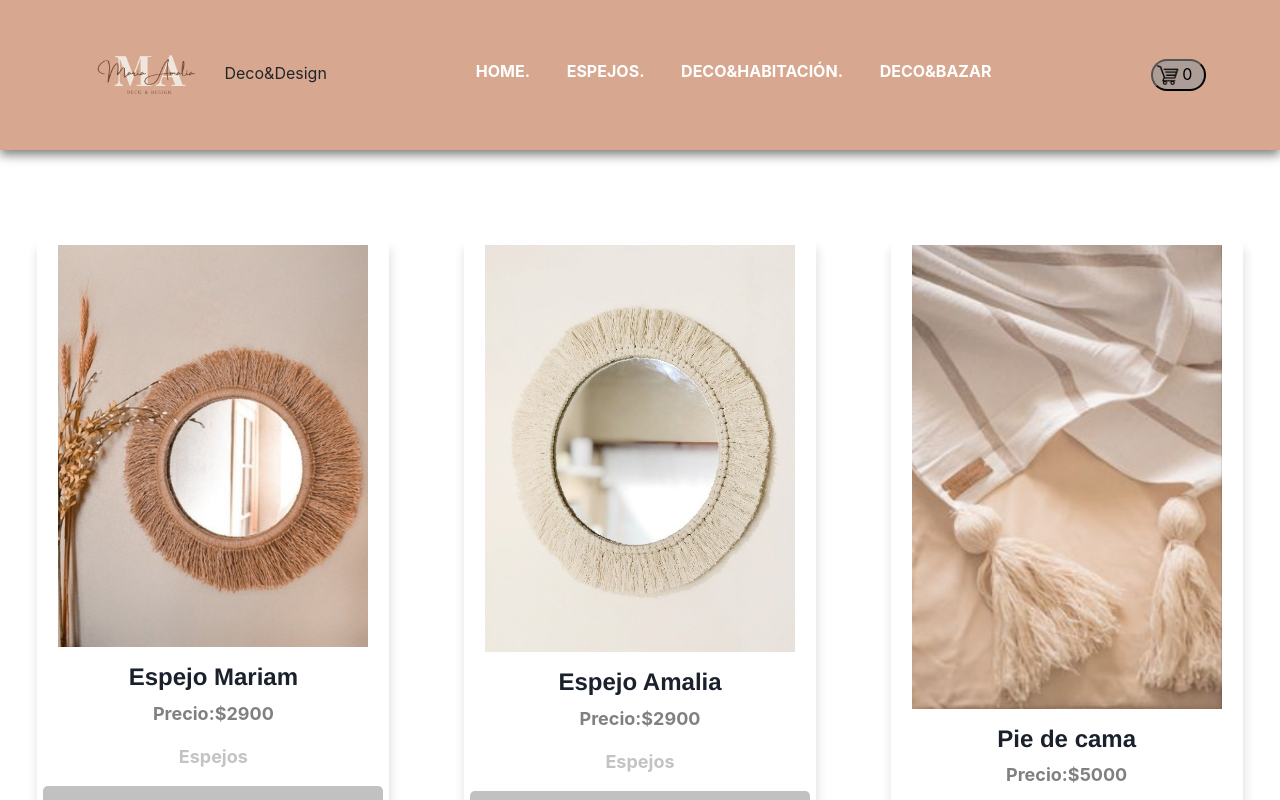
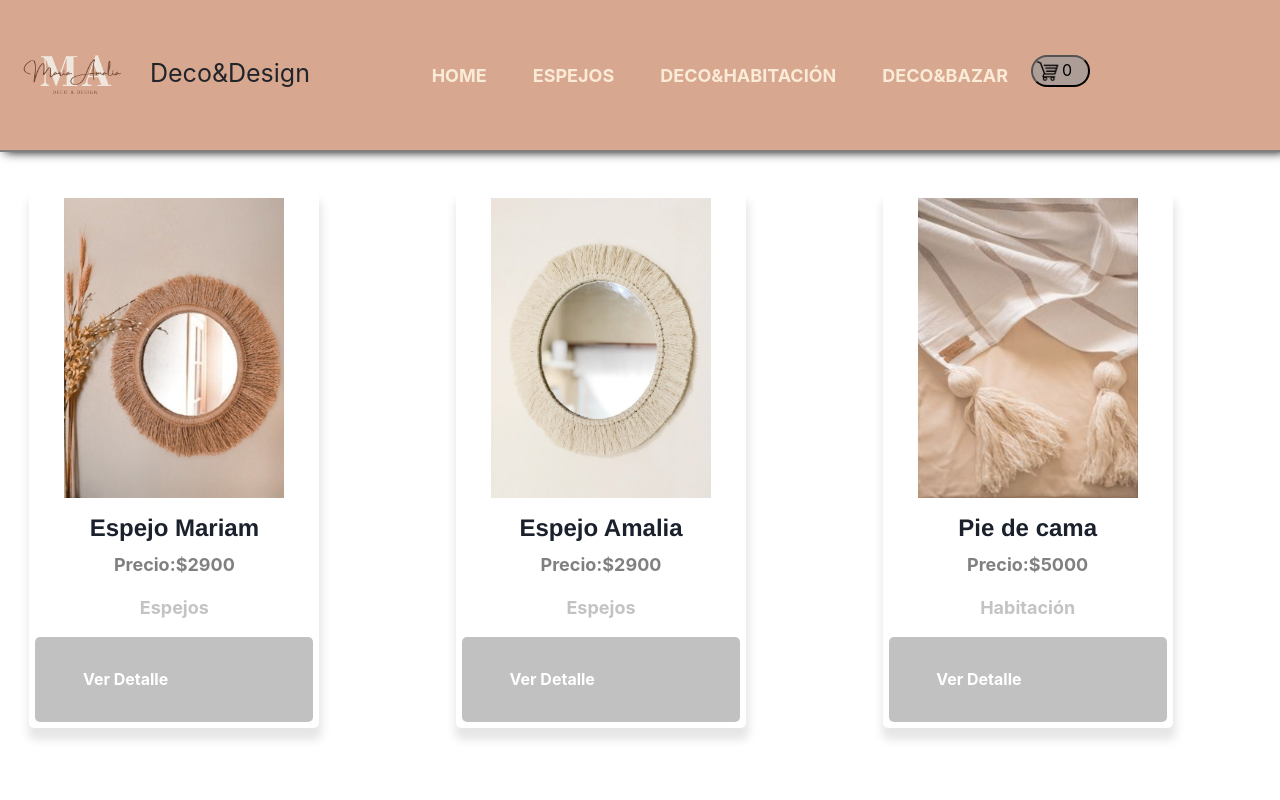
Before and after one commit to maritamalaj/proyecto-react, a React (Create React App) app: page / in a window 1280 px wide. Shown: the top 800 px of the page. Built offline with nearby package versions, Linux system fonts and the light colour scheme.

Commit message:
PreEntrega2 + Malajovich

```diff
--- a/src/asyncMock.js
+++ b/src/asyncMock.js
@@ -85,7 +85,7 @@ export const getProducts = ()=> {
         setTimeout (() => {
             resolve (products)
 
-        }, 2000)
+        }, 1000)
 
     })
  }
@@ -96,7 +96,7 @@ export const getProductById = (id) => {
             resolve(products.find(prod => prod.id === id))
 
 
-        },2000);
+        },1000);
     })
 }
 
@@ -104,6 +104,6 @@ export const getProductsByCategory = (categoryId) => {
     return new Promise (resolve => {
         setTimeout(() => {
             resolve(products.filter(prod => prod.category === categoryId))
-        }, 2000)
+        }, 1000)
     })
 }
--- a/src/components/CartWidget/CartWidget.css
+++ b/src/components/CartWidget/CartWidget.css
@@ -7,9 +7,10 @@
 
 .carrito button {
     background: rgba(155, 153, 153, 0.712);
-    padding-right: 0.7rem;
+    padding-right: 1rem;
     border-radius: 40px ;
     float: right;
+
 }
 
 .imagenCarrito {
--- a/src/components/Item/Item.css
+++ b/src/components/Item/Item.css
@@ -16,16 +16,16 @@
 
 }
 .productos{
-    padding: 5rem 1rem;
-    margin: 103px auto;
+    padding: 2rem 1rem;
+    margin: 8px auto;
     display: grid;
-    grid-template-columns: repeat(auto-fit, minmax(22rem, 1fr));
+    grid-template-columns: repeat(auto-fit, minmax(23rem, 2fr));
     gap: 3rem 2rem;
     box-sizing: border-box ;
 }
 .producto{
     display: flex;
-    width: 100%;
+    width: 290px;
     flex-direction: column;
     align-items: center;
     box-shadow: 1px 10px 10px 2px rgba(0, 0, 0, 0.1);
@@ -38,7 +38,8 @@
     ;
 }
 .producto__img img{
-    width: 310px;
+    width: 220px;
+    height: 300px;
 }
 .producto__footer{
     padding: 1rem;
--- a/src/components/ItemDetailContainer/ItemDetailContainer.js
+++ b/src/components/ItemDetailContainer/ItemDetailContainer.js
@@ -7,28 +7,30 @@ import { useParams } from 'react-router-dom'
 
 const ItemDetailContainer = () => {
   const [product, setProduct] = useState([])
-  const [loading, setLoading] = useState(true)
-
+  const [loading, setLoading] = useState(false)
   const { productId } = useParams()
 
 
     useEffect(() => {
-        getProductById(productId).then((response)=>{
-            setProduct(response)
-        }).finally(()=>{
-            setLoading(false)
+        getProductById(productId)
+           .then((response)=>setProduct(response))
+           .catch((error) => console.log(error))
+           .finally(()=>{
+            setLoading(true);
         })
     }, [productId])
 
-    if(loading){
-        return <Loader />
-    };
 
-  return (
+
+   return (
     <div className='itemDetailContainer'>
-       <h1>DETALLE DEL PRODUCTO</h1>
+      {loading? (
+
         <ItemDetail key={product.id} {...product} />
-    </div>
+      ):(
+        <Loader/>
+      )}
+      </div>
   )
 }
 
--- a/src/components/ItemListContainer/ItemListContainer.js
+++ b/src/components/ItemListContainer/ItemListContainer.js
@@ -4,35 +4,43 @@ import ItemList from '../ItemList/ItemList'
 import './ItemListContainer.css'
 import { useParams } from 'react-router-dom'
 import Loader from '../Loader/Loader';
+const ItemListContainer = (props) => {
 
-const ItemListContainer=()=> {
+
   const[products, setProducts]=useState([])
-  const [loading, setLoading] = useState (true)
+  const { categoryId } = useParams()
+  const [loading, setLoading] = useState (false)
 
-  const { categoryId } = useParams()
 
   useEffect(() =>{
-    const asyncFunction = categoryId ? getProductsByCategory : getProducts
-
-    asyncFunction (categoryId).then(response =>{
-        setProducts (response)
-      }).finally(()=>{
-          setLoading (false)
-      })
-    },[categoryId])
+    /*const asyncFunction = categoryId ? getProductsByCategory : getProducts*/
+    setLoading(false);
+    if (categoryId){
+      getProductsByCategory(categoryId)
+      .then((response) => setProducts (response))
+      .catch((error) => console.log(error))
+      .finally(()=> setLoading (true));
+    }else{
+      getProducts()
+      .then((response) => setProducts (response))
+      .catch((error) => console.log(error))
+      .finally(()=> setLoading (true));
+      }
+  }, [categoryId])
 
 
-  if (loading){
-   return <Loader />
-  }
 
 
   return (
-      <div className='itemListContainer-container'>
-        <h1>{categoryId ? "lista de " + categoryId : "Lista de Productos"}</h1>
+      <div>
+        {loading && props.greeting}
+        {loading ? (
+        /*<h1>{categoryId ? "  " + categoryId : "Lista de Productos"}</h1>*/
         <ItemList products={products}/>
-
+        ):(
+         <Loader/ >
+        )}
       </div>
-    )
-}
-export default ItemListContainer
+    );
+};
+export default ItemListContainer;
--- a/src/components/Loader/Loader.css
+++ b/src/components/Loader/Loader.css
@@ -2,11 +2,12 @@
     transform: rotateZ(45deg);
     perspective: 1000px;
     border-radius: 50%;
-    width: 48px;
-    height: 48px;
-    color: #fff;
+    color: #d8a790;
     margin: auto;
+    width: 80px;
+    height: 80px;
 }
+
 .loader:before, .loader:after {
     content: '';
     display: block;
--- a/src/components/Navbar/Navbar.js
+++ b/src/components/Navbar/Navbar.js
@@ -13,19 +13,20 @@ const Navbar = () => {
         </span>
       </div>
       <div className="nav-paths ">
-        <Link to="/" className="">
+        <Link to="/" className="nav-paths-items">
            Home
         </Link>
-        <Link to="/category/Espejos" className="">
-           . Espejos
+        <Link to="/category/Espejos" className="nav-paths-items">
+            Espejos
         </Link>
-        <Link to="/category/Habitación" className="">
-           . Deco&Habitación
+        <Link to="/category/Habitación" className="nav-paths-items">
+            Deco&Habitación
         </Link>
-        <Link to="/category/Deco" className="">
-          . Deco&Bazar
+        <Link to="/category/Deco" className="nav-paths-items">
+          Deco&Bazar
         </Link>
         <CartWidget />
+        <span className=""></span>
       </div>
     </nav>
   );
--- a/src/components/Navbar/navbar.css
+++ b/src/components/Navbar/navbar.css
@@ -4,6 +4,48 @@
 }
 
 nav{
+    background-color: #d8a790;
+}
+
+.container-nav{
+    height: 75%;
+    width: 100%;
+    display: flex;
+    justify-content: space-between;
+    align-items: center;
+    border-bottom: 2px solid grey;
+    box-shadow: 5px 0 10px rgba(0, 0, 0, 6);
+}
+
+.branding{
+    font-size: 25px;
+}
+
+.nav-paths{
+    display: flex;
+    list-style: none;
+    margin-right: 30px;
+}
+
+.nav-paths-items{
+    border-radius: 3px;
+    margin: 0 10px;
+
+}
+a.nav-paths-items{
+    padding: 7px 13px;
+    text-decoration: none;
+    font-size: 18px ;
+    display: block;
+    text-transform: uppercase;
+    color: antiquewhite;
+    font-weight: bold;
+}
+
+a.nav-paths-items:hover{
+    color: gray;
+}
+/*nav{
     width: 100%;
 
 
@@ -93,7 +135,8 @@ header .Cart span{
 
 /*-------MEDIAS-------*/
 @media only screen and (max-width: 600px){
-    header ul {
+    a.nav-paths-items
+     {
         display: none;
     }
 }
```
